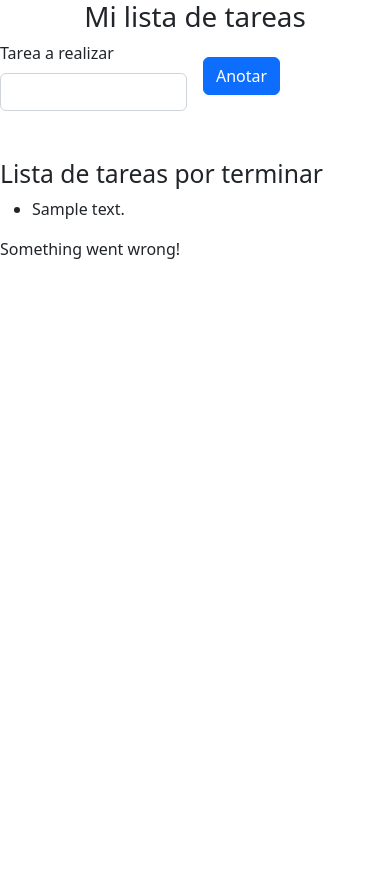
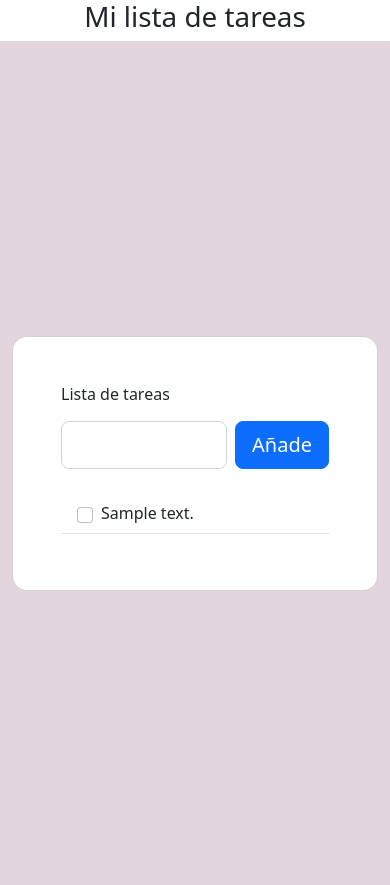
Before and after one commit to juananjimenez/full-stack, a Flask app: page / in a window 390 px wide. Before the commit the page ends 259 px from the top, so only its background shows below. Run offline with Flask 2, Linux system fonts and the light colour scheme; tables that the repository leaves empty hold one stand-in row (values such as "Sample post").

Commit message:
nuevo formulario con estilos

```diff
--- a/app.py
+++ b/app.py
@@ -2,8 +2,6 @@ from flask import Flask, request, render_template, redirect, url_for, jsonify, a
 from flask_sqlalchemy import SQLAlchemy
 from flask_migrate import Migrate
 import sys
-
-
 
 app = Flask(__name__)
 
--- a/templates/index.html
+++ b/templates/index.html
@@ -5,27 +5,65 @@
     <meta name="viewport" content="width=device-width, initial-scale=1">
     <title>Mi primera lista de tareas</title>
     <link href="https://cdn.jsdelivr.net/npm/bootstrap@5.2.2/dist/css/bootstrap.min.css" rel="stylesheet" integrity="sha384-Zenh87qX5JnK2Jl0vWa8Ck2rdkQ2Bzep5IDxbcnCeuOxjzrPF/et3URy9Bv1WTRi" crossorigin="anonymous">
+
+    <link href="https://fonts.googleapis.com/css2?family=Lato:wght@300;400;700&display=swap" rel="stylesheet">
+    <style>
+      .hidden {
+           display: none;
+    }
+</style>
   </head>
 <body>
   <h1 style="text-align: center">Mi lista de tareas</h1>
+  <main>
+    <div class="contenedor">
+        <div class="row">
+            <div class="col-md-12 col-sm-12 col-xm-12">
+                <div class="ml-auto mr-auto">
+   <section class="vh-100" style="background-color: #e2d5de;">
+    <div class="container py-5 h-100">
+      <div class="row d-flex justify-content-center align-items-center h-100">
+        <div class="col col-xl-10">
 
-  <form class="row row-cols-lg-auto g-3 align-items-center">
-    <div class="col-6">
-        <label for="example" class="form-label">Tarea a realizar</label>
-        <input type="text" class="form-control" id="descripcion" aria-describedby="tarea">
+          <div class="card" style="border-radius: 15px;">
+            <div class="card-body p-5">
+
+              <h6 class="mb-3">Lista de tareas</h6>
+
+              <form class="d-flex justify-content-center align-items-center mb-4" id='form'>
+                <div class="form-outline flex-fill">
+                  <input type="text" id="descripcion" class="form-control form-control-lg" />
+                </div>
+                <button type="submit" value='create' class="btn btn-primary btn-lg ms-2">Añade</button>
+              </form>
+
+              <ul class="list-group mb-0" id='todos'>
+                {% for d in data %}
+                <li
+                  class="list-group-item d-flex justify-content-between align-items-center border-start-0 border-top-0 border-end-0 border-bottom rounded-0 mb-2">
+                  <div class="d-flex align-items-center">
+                    <input class="form-check-input me-2" type="checkbox" value="" aria-label="..." />
+                    {{d.descripcion}}
+                  </div>
+                  <a href="#!" data-mdb-toggle="tooltip" title="Remove item">
+                    <i class="fas fa-times text-primary"></i>
+                  </a>
+                </li>
+                {% endfor %}
+              </ul>
+              <div class = "hidden" id = "error" > Something went wrong! </div>
+            </div>
+          </div>
+        </div>
+      </div>
     </div>
-    <div class="col-6"><button type="submit" class="btn btn-primary" id="descripcion">Anotar</button>
+  </section>
+                </div>
+            </div>
+        </div>
     </div>
-  </form>
-<br>
-<br>
-<h2>Lista de tareas por terminar</h2>
-  <ul id='todos'>
-    {% for d in data %}
-    <li>{{ d.descripcion }}</li>
-    {% endfor %}
-  </ul>
-  <div class = "hidden" id = "error" > Something went wrong! </div>
+  </main>
+
 <script>
 
   const descInput = document.getElementById('descripcion');
```
Also changed, not shown: static/main.css (added, +95 -0 lines).
